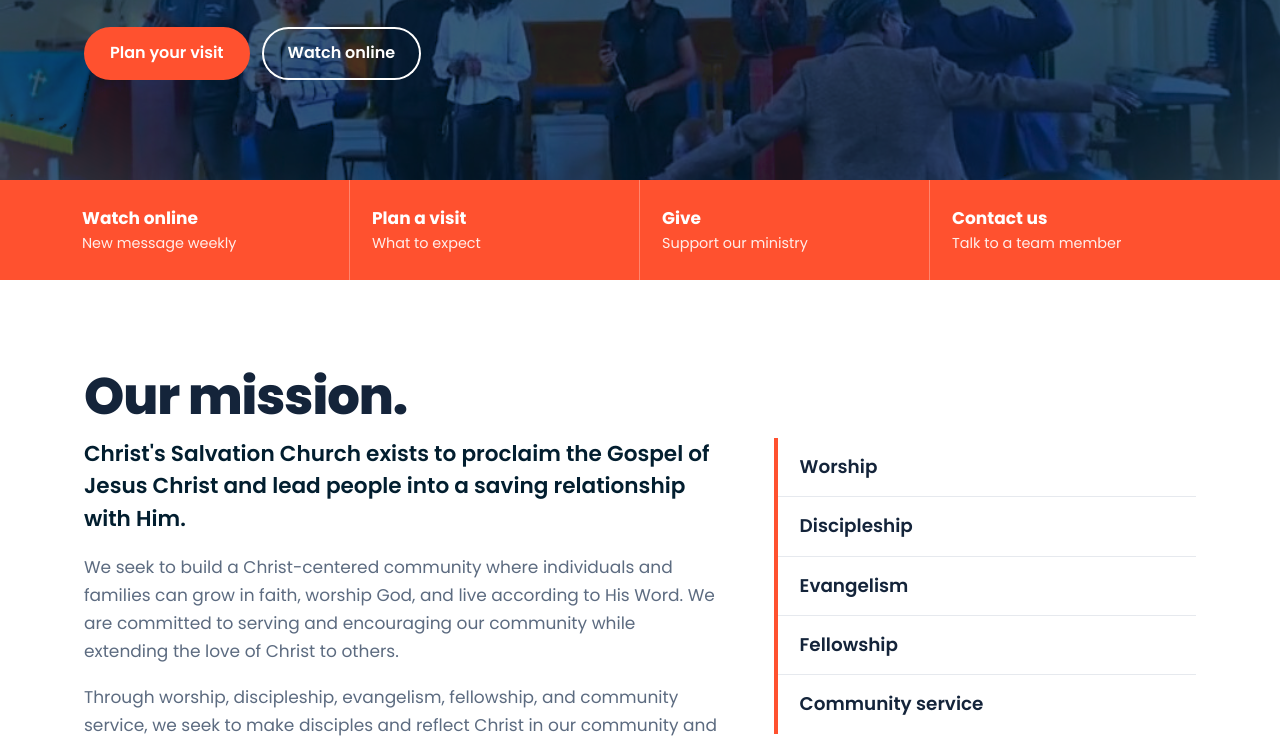
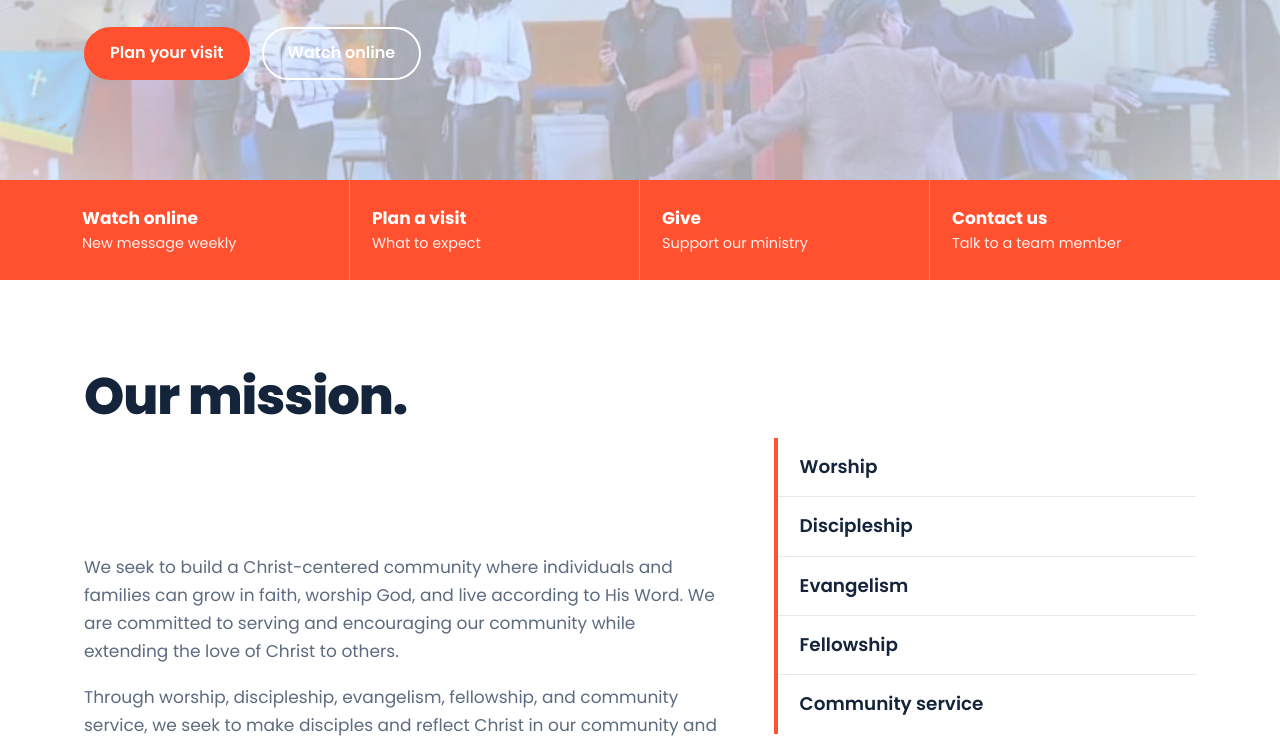
Before and after one commit to s1540641/christs-salvation-church, a plain HTML site: page index.html in a window 1280 px wide. Shown: the part 466-1203 px from the top of the page. Drawn offline with Linux system fonts and the light colour scheme.

Commit message:
change color of banner

```diff
--- a/styles.css
+++ b/styles.css
@@ -1,5 +1,6 @@
 :root{
-  --navy:#021E2F;
+  /*--navy:#021E2F;*/
+  --navy:#ffffff;
   --orange:#FF512F;
   --white:#FFFFFF;
    --sand:#ffffff;
```
